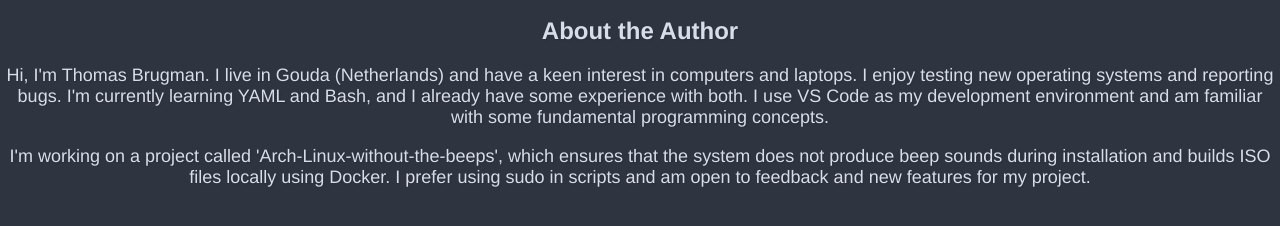
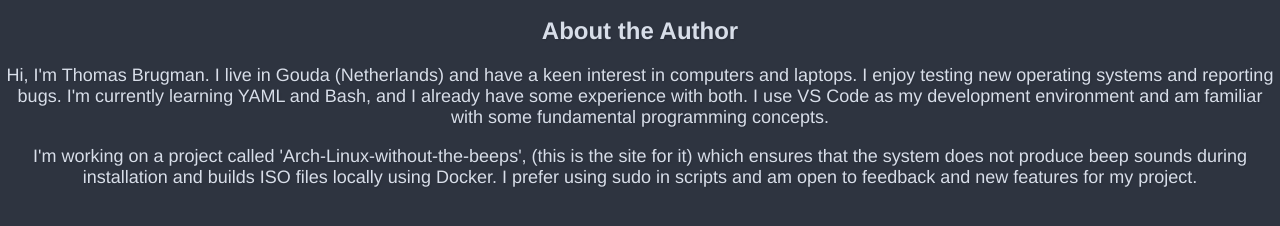
Before and after one commit to Githubguy132010/ANB-website, a plain HTML site: page about.html in a window 1280 px wide. Shown: the part 204-430 px from the top of the page. Drawn offline with Linux system fonts and the light colour scheme.

Commit message:
Verbeter beschrijving in about.html en wijzig 'Download' naar 'download' in docs.html

```diff
--- a/about.html
+++ b/about.html
@@ -29,6 +29,6 @@
     <p>This project was created to help users install Arch Linux without the annoying beeps that can occur during the installation process. It aims to provide a smoother and more pleasant installation experience.</p>
     <h2>About the Author</h2>
     <p>Hi, I'm Thomas Brugman. I live in Gouda (Netherlands) and have a keen interest in computers and laptops. I enjoy testing new operating systems and reporting bugs. I'm currently learning YAML and Bash, and I already have some experience with both. I use VS Code as my development environment and am familiar with some fundamental programming concepts.</p>
-    <p>I'm working on a project called 'Arch-Linux-without-the-beeps', which ensures that the system does not produce beep sounds during installation and builds ISO files locally using Docker. I prefer using sudo in scripts and am open to feedback and new features for my project.</p>
+    <p>I'm working on a project called 'Arch-Linux-without-the-beeps', (this is the site for it) which ensures that the system does not produce beep sounds during installation and builds ISO files locally using Docker. I prefer using sudo in scripts and am open to feedback and new features for my project.</p>
 </body>
 </html>
```
Also changed, not shown: docs.html (+1 -1 lines).
